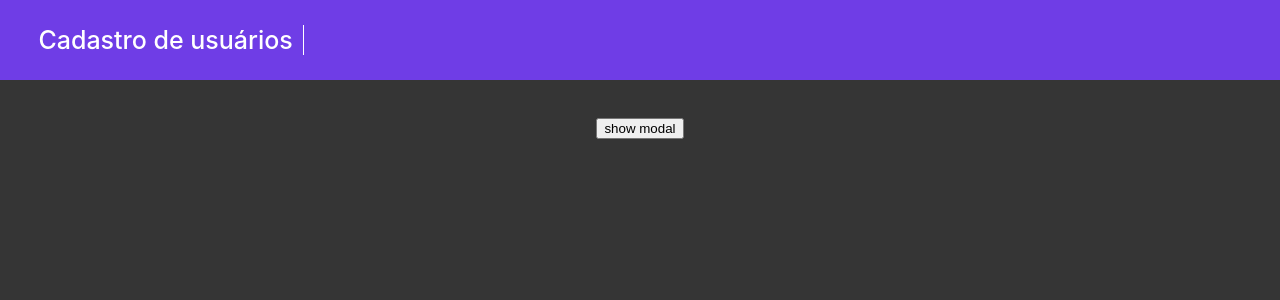
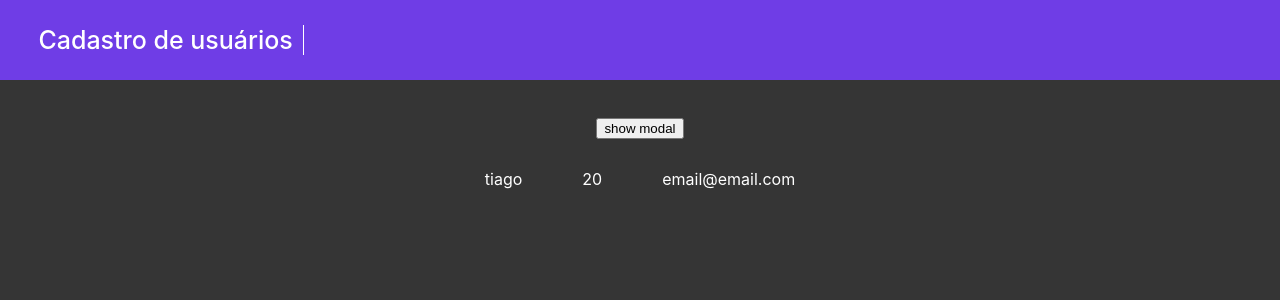
Before and after one commit to TiagoVillarim/Cadastro-de-usu-rios, a React (Create React App) app: page / in a window 1280 px wide. Shown: the top 300 px of the page. Built offline with nearby package versions, Linux system fonts and the light colour scheme.

Commit message:
feito tratamento de estado com context api

```diff
--- /dev/null
+++ b/src/components/context/useContext.js
@@ -0,0 +1,19 @@
+import React, { useState } from "react";
+
+export const userContext = React.createContext({});
+
+
+export const UserProvider = (props) => {
+
+  const [userList, setUserList] = useState(["tiago", 20, "email@email.com"]);
+
+  const [showModal, setShowModal] = useState(false);
+
+
+
+  return (
+    <userContext.Provider value={{userList, setUserList, showModal, setShowModal}}>
+      {props.children}
+    </userContext.Provider>
+  )
+}
--- a/src/components/modal/modal.js
+++ b/src/components/modal/modal.js
@@ -1,16 +1,19 @@
 import React, { useState } from "react";
+import { userContext } from "../context/useContext";
 import ModalStyle from "../styles/modal.scss";
 
 export default function Modal(props) {
 
-  const [usersList, setUsersList] = useState(["tiago", 20, "email@email.com"]);
   const [name, setName] = useState("");
   const [age, setAge] = useState("");
   const [job, setJob] = useState("");
   const [email, setEmail] = useState("");
 
+  const { setShowModal, userList, setUserList } = React.useContext(userContext);
+
+
   function onSubmit() {
-    setUsersList([...usersList, name, age, email]);
+    setUserList([...userList, name, age, email]);
     setName("");
     setEmail("");
     setAge("");
@@ -31,7 +34,7 @@ export default function Modal(props) {
           <input type="text" placeholder="Job:" value={job} onChange={event => setJob(event.target.value)} className="inputs"/>
         </div>
         <div className="modal-footer">
-          <button className="button">Close</button>
+          <button className="button" onClick={() => setShowModal(false)}>Close</button>
           <button className="button" onClick={onSubmit}>Submit</button>
         </div>
       </div>
--- a/src/components/pages/home.js
+++ b/src/components/pages/home.js
@@ -1,10 +1,12 @@
 import React, { useState } from "react";
 import HomeStyle from "../styles/home.scss"
 import Modal from "../modal/modal"
+import { userContext } from "../context/useContext";
 
 export default function Home() {
 
-  const [showModal, setShowModal] = useState(false)
+  const { userList, showModal, setShowModal } = React.useContext(userContext);
+
 
   return(
     <>
@@ -14,13 +16,13 @@ export default function Home() {
 
       <body className="body-container">
         <button onClick={() => setShowModal(true)}>show modal</button>
-        <Modal showModal={showModal}/>
+        <Modal showModal={showModal} onClose={() => setShowModal(false)}/>
         <section className="users-section">
-          {/* <div className="users-container">
-            {usersList.map(listItem => (
+          <div className="users-container">
+            {userList.map(listItem => (
               <a className="users">{listItem}</a>
               ))}
-          </div> */}
+          </div>
         </section>
       </body>
     </>
--- a/src/index.js
+++ b/src/index.js
@@ -2,10 +2,13 @@ import React from 'react';
 import ReactDOM from 'react-dom';
 import './index.css';
 import App from './App';
+import { UserProvider } from './components/context/useContext';
 
 ReactDOM.render(
   <React.StrictMode>
-    <App />
+    <UserProvider>
+      <App />
+    </UserProvider>
   </React.StrictMode>,
   document.getElementById('root')
 );
```
